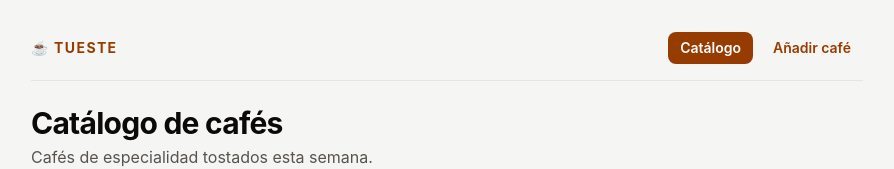
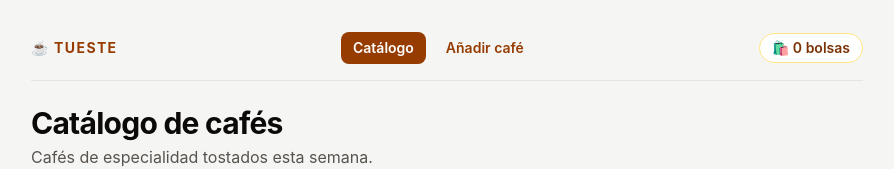
Before and after one commit to gabrielo100472219/frontend_lab4, a React (Vite) app: page /coffees in a window 1280 px wide. Shown: the top 169 px of the page, without its empty margins (193-1087 px from the left). Built offline with nearby package versions, Linux system fonts and the light colour scheme.

Commit message:
P1 - Carrito compartido con Context en el layout
Co-Authored-By: Claude Opus 5.5 <noreply@anthropic.com>

```diff
--- /dev/null
+++ b/src/core/cart/cart-context.ts
@@ -0,0 +1,16 @@
+import { createContext, useContext } from "react";
+import type { Coffee } from "../coffees/model";
+
+interface CartContextValue {
+  cart: Coffee[];
+  addToCart: (coffee: Coffee) => void;
+  clearCart: () => void;
+}
+
+export const CartContext = createContext<CartContextValue | null>(null);
+
+export function useCart() {
+  const cart = useContext(CartContext);
+  if (cart === null) throw new Error("useCart necesita un CartProvider.");
+  return cart;
+}
--- /dev/null
+++ b/src/core/cart/cart-provider.tsx
@@ -0,0 +1,21 @@
+import { useState, type ReactNode } from "react";
+import type { Coffee } from "../coffees/model";
+import { CartContext } from "./cart-context";
+
+export function CartProvider({ children }: { children: ReactNode }) {
+  const [cart, setCart] = useState<Coffee[]>([]);
+
+  function addToCart(coffee: Coffee) {
+    setCart((previous) => [...previous, coffee]);
+  }
+
+  function clearCart() {
+    setCart([]);
+  }
+
+  return (
+    <CartContext.Provider value={{ cart, addToCart, clearCart }}>
+      {children}
+    </CartContext.Provider>
+  );
+}
--- a/src/layouts/app-layout.tsx
+++ b/src/layouts/app-layout.tsx
@@ -1,23 +1,40 @@
 import { Link, Outlet } from "@tanstack/react-router";
+import { useCart } from "../core/cart/cart-context";
+import { CartProvider } from "../core/cart/cart-provider";
+
+function CartBadge() {
+  const { cart } = useCart();
+  return (
+    <p
+      aria-live="polite"
+      className="rounded-full border border-amber-200 bg-white px-3 py-1 text-sm font-semibold text-amber-900"
+    >
+      🛍️ {cart.length} {cart.length === 1 ? "bolsa" : "bolsas"}
+    </p>
+  );
+}
 
 export function AppLayout() {
   return (
+    <CartProvider>
       <main>
         <header className="flex flex-wrap items-center justify-between gap-3 border-b border-stone-200 pb-4">
           <p className="text-sm font-bold uppercase tracking-widest text-amber-800">
             ☕ Tueste
           </p>
-        <nav aria-label="Principal" className="flex gap-2">
+          <nav aria-label="Principal" className="flex flex-wrap gap-2">
             <Link to="/coffees" activeOptions={{ exact: true }}>
               Catálogo
             </Link>
             <Link to="/coffees/new">Añadir café</Link>
           </nav>
+          <CartBadge />
         </header>
         <Outlet />
         <footer className="border-t border-stone-200 pt-6 text-xs text-stone-500">
           Datos de ejemplo. Los cambios se guardan solo en este navegador.
         </footer>
       </main>
+    </CartProvider>
   );
 }
```
Lines whose indentation alone changed are shown as unchanged.
